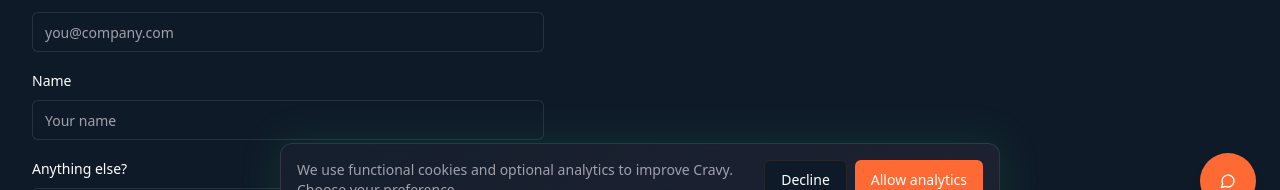
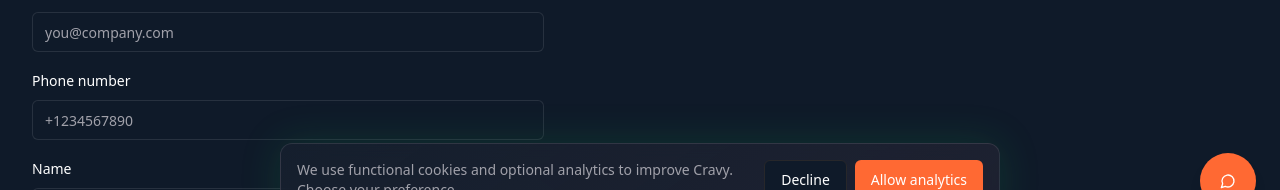
Before and after one commit to kojoonez/instant-shop-gateway, a React (Vite) app: page /waitlist in a window 1280 px wide. Shown: the part 567-757 px from the top of the page. Built offline with nearby package versions, Linux system fonts and the light colour scheme; no server answers.

Commit message:
feat: add phone to waitlist and require auth for admin
- Added phone number field to waitlist form and database
- Updated admin WaitlistPage to display phone column
- Added AdminGuard that redirects unauthenticated users to /auth

```diff
--- a/src/App.tsx
+++ b/src/App.tsx
@@ -23,6 +23,7 @@ import Index from "./pages/Index";
 import NotFound from "./pages/NotFound";
 import Auth from "./pages/Auth";
 import { AdminLayout } from "./components/admin/AdminLayout";
+import { AdminGuard } from "./components/admin/AdminGuard";
 import { AdminDashboard } from "./pages/admin/AdminDashboard";
 import { MessagingPage } from "./pages/admin/MessagingPage";
 import { WaitlistPage } from "./pages/admin/WaitlistPage";
@@ -65,7 +66,8 @@ const App = () => (
               <Route path="/waitlist" element={<Waitlist />} />
               <Route path="/test/translation" element={<TranslationTest />} />
 
-              {/* Admin Routes */}
+              {/* Admin Routes - require authentication */}
+              <Route element={<AdminGuard />}>
                 <Route path="/admin" element={<AdminLayout />}>
                   <Route index element={<AdminDashboard />} />
                   <Route path="messages" element={<MessagingPage />} />
@@ -73,6 +75,7 @@ const App = () => (
                   <Route path="applications" element={<ApplicationsPage />} />
                   <Route path="users" element={<UsersPage />} />
                   <Route path="settings" element={<div className="p-6"><h1 className="text-3xl font-bold">Settings</h1><p className="text-muted-foreground">Coming soon...</p></div>} />
+                </Route>
               </Route>
 
               {/* Catch-all route */}
--- /dev/null
+++ b/src/components/admin/AdminGuard.tsx
@@ -0,0 +1,21 @@
+import { Navigate, Outlet } from "react-router-dom"
+import { useAuth } from "@/contexts/AuthContext"
+import { Loader2 } from "lucide-react"
+
+export function AdminGuard() {
+  const { user, loading } = useAuth()
+
+  if (loading) {
+    return (
+      <div className="flex items-center justify-center h-screen bg-background">
+        <Loader2 className="h-8 w-8 animate-spin text-muted-foreground" />
+      </div>
+    )
+  }
+
+  if (!user) {
+    return <Navigate to="/auth?redirect=/admin" replace />
+  }
+
+  return <Outlet />
+}
--- a/src/integrations/supabase/types.ts
+++ b/src/integrations/supabase/types.ts
@@ -277,6 +277,7 @@ export type Database = {
           email: string
           full_name: string | null
           business_name: string | null
+          phone: string | null
           notes: string | null
           country_code: string | null
           country_name: string | null
@@ -289,6 +290,7 @@ export type Database = {
           email: string
           full_name?: string | null
           business_name?: string | null
+          phone?: string | null
           notes?: string | null
           country_code?: string | null
           country_name?: string | null
@@ -301,6 +303,7 @@ export type Database = {
           email?: string
           full_name?: string | null
           business_name?: string | null
+          phone?: string | null
           notes?: string | null
           country_code?: string | null
           country_name?: string | null
--- a/src/pages/Waitlist.tsx
+++ b/src/pages/Waitlist.tsx
@@ -52,6 +52,7 @@ function WaitlistForm({
         const fd = new FormData(form);
         const email = String(fd.get('email') ?? '');
         const fullName = String(fd.get('fullName') ?? '');
+        const phone = String(fd.get('phone') ?? '');
         const businessName = String(fd.get('businessName') ?? '');
         const vehicleType = String(fd.get('vehicleType') ?? '');
         const notes = String(fd.get('notes') ?? '');
@@ -60,6 +61,7 @@ function WaitlistForm({
         const { error } = await joinWaitlist({
           segment,
           email,
+          phone: phone || undefined,
           fullName: fullName || undefined,
           businessName: isBusiness ? businessName || undefined : undefined,
           vehicleType: isDriver ? vehicleType || undefined : undefined,
@@ -91,6 +93,17 @@ function WaitlistForm({
           required
           autoComplete="email"
           placeholder={t('waitlist.placeholders.email')}
+          className="bg-background border-white/10"
+        />
+      </div>
+      <div className="space-y-2">
+        <Label htmlFor={`phone-${segment}`}>Phone number</Label>
+        <Input
+          id={`phone-${segment}`}
+          name="phone"
+          type="tel"
+          autoComplete="tel"
+          placeholder="+1234567890"
           className="bg-background border-white/10"
         />
       </div>
--- a/src/pages/admin/WaitlistPage.tsx
+++ b/src/pages/admin/WaitlistPage.tsx
@@ -16,6 +16,7 @@ type WaitlistEntry = {
   id: string
   segment: string
   email: string
+  phone: string | null
   full_name: string | null
   business_name: string | null
   vehicle_type: string | null
@@ -87,6 +88,7 @@ export function WaitlistPage() {
                 <TableRow>
                   <TableHead>Segment</TableHead>
                   <TableHead>Email</TableHead>
+                  <TableHead>Phone</TableHead>
                   <TableHead>Name</TableHead>
                   <TableHead>Country</TableHead>
                   <TableHead>Vehicle</TableHead>
@@ -106,6 +108,7 @@ export function WaitlistPage() {
                       </Badge>
                     </TableCell>
                     <TableCell className="font-mono text-sm">{entry.email}</TableCell>
+                    <TableCell>{entry.phone || "—"}</TableCell>
                     <TableCell>{entry.full_name || entry.business_name || "—"}</TableCell>
                     <TableCell>{entry.country_name || entry.country_code || "—"}</TableCell>
                     <TableCell>{entry.vehicle_type || "—"}</TableCell>
--- a/src/services/waitlistService.ts
+++ b/src/services/waitlistService.ts
@@ -5,6 +5,7 @@ export type WaitlistSegment = 'business' | 'user' | 'driver';
 export async function joinWaitlist(params: {
   segment: WaitlistSegment;
   email: string;
+  phone?: string;
   fullName?: string;
   businessName?: string;
   notes?: string;
@@ -18,6 +19,7 @@ export async function joinWaitlist(params: {
       .insert({
         segment: params.segment,
         email: params.email.trim().toLowerCase(),
+        phone: params.phone?.trim() || null,
         full_name: params.fullName?.trim() || null,
         business_name: params.businessName?.trim() || null,
         vehicle_type: params.vehicleType?.trim() || null,
```
Also changed, not shown: 1 other file (tests, documents, lock files or other folders). Lines whose indentation alone changed are shown as unchanged.
